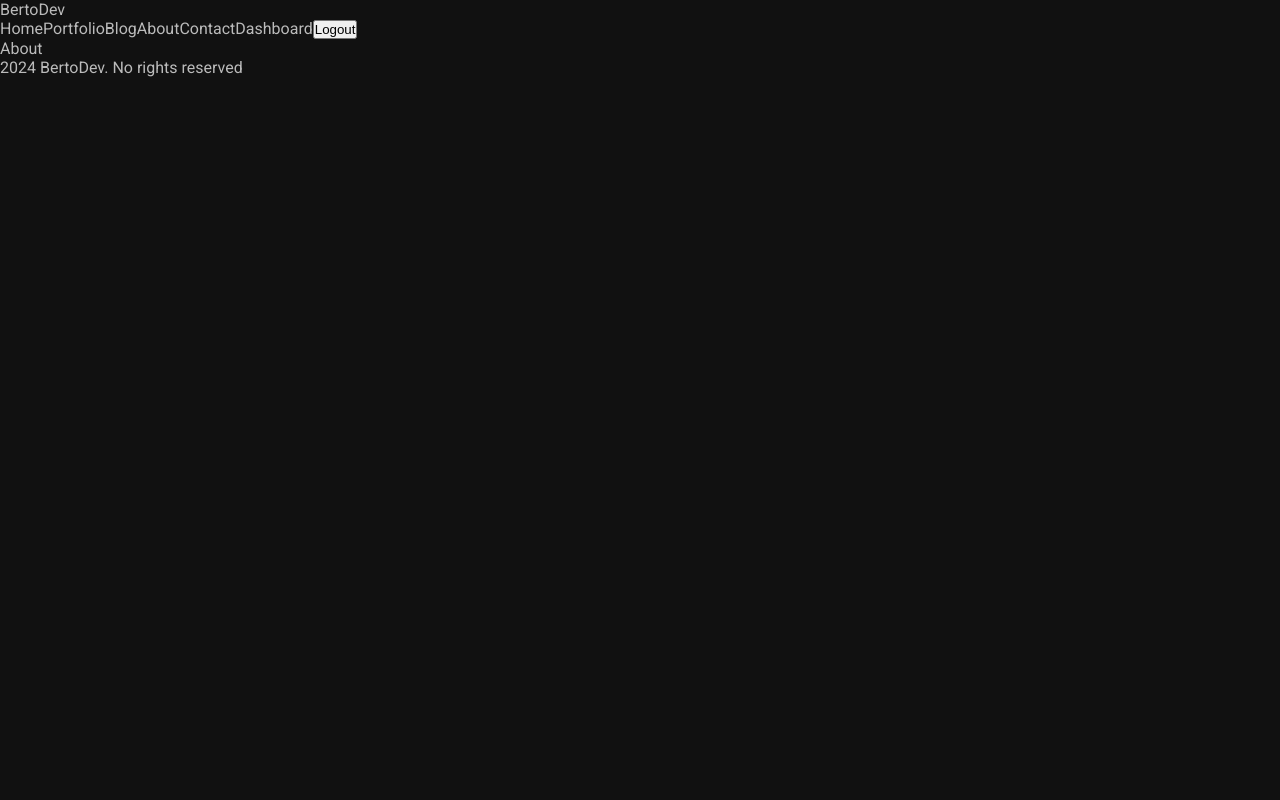
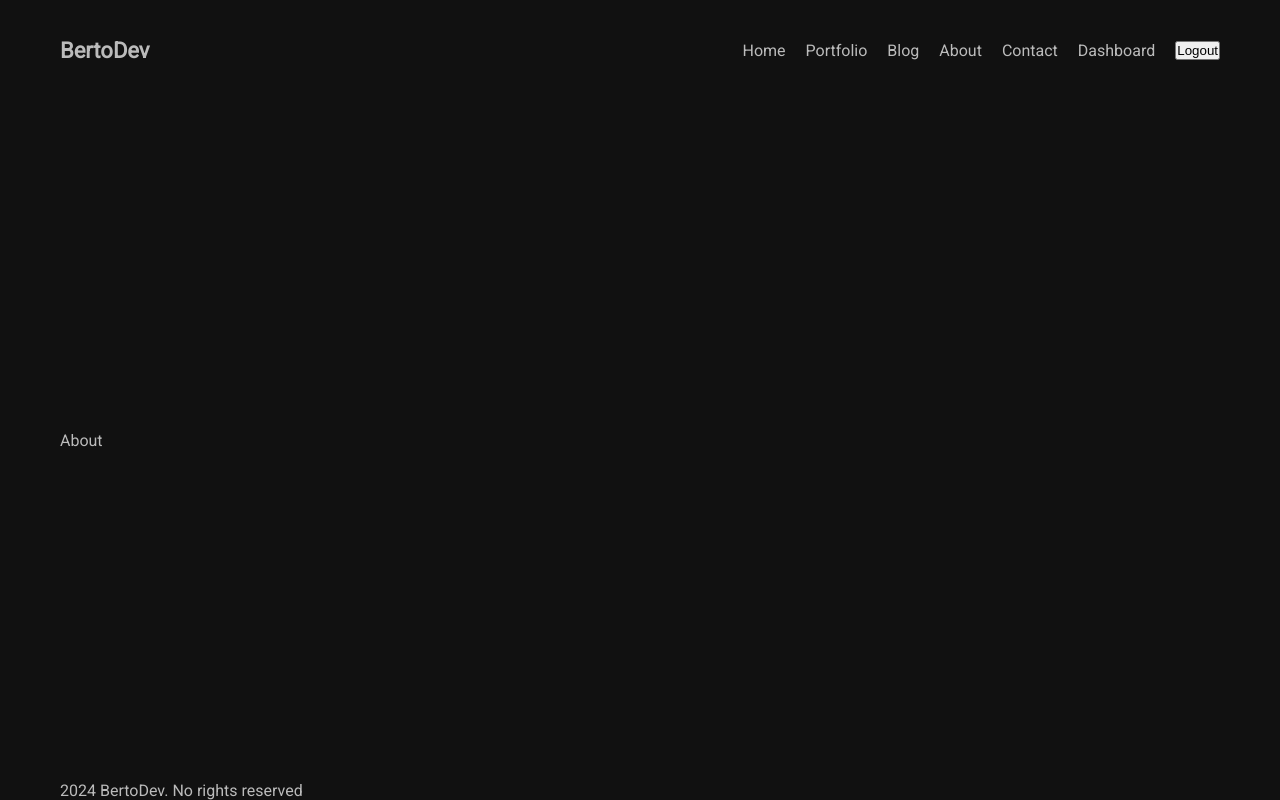
Before and after one commit to BertoRamosM/Next-tutorial-refresh, a Next.js app: page /about in a window 1280 px wide. Built offline with nearby package versions, Linux system fonts and the light colour scheme.

Commit message:
global styles and navbar

```diff
--- /dev/null
+++ b/src/app/dashboard/page.module.css
@@ -0,0 +1,3 @@
+.container{
+
+}
--- a/src/app/globals.css
+++ b/src/app/globals.css
@@ -19,4 +19,11 @@
 }
 
 .container{
+  max-width: 1366px;
+  min-height: 100vh;
+  margin: 0 auto;
+  padding: 0 60px;
+  display: flex;
+  flex-direction: column;
+  justify-content: space-between;
 }
--- a/src/app/portfolio/page.jsx
+++ b/src/app/portfolio/page.jsx
@@ -1,8 +1,10 @@
 import React from 'react'
+import styles from "./page.module.css";
+
 
 const Portfolio = () => {
   return (
-    <div>Portfolio</div>
+    <div className={styles.container}>Portfolio</div>
   )
 }
 
--- /dev/null
+++ b/src/app/portfolio/page.module.css
@@ -0,0 +1,3 @@
+.container{
+
+}
--- a/src/components/footer/Footer.jsx
+++ b/src/components/footer/Footer.jsx
@@ -1,4 +1,6 @@
 import React from 'react'
+import styles from "./footer.module.css";
+
 
 const Footer = () => {
   return (
--- a/src/components/navbar/Navbar.jsx
+++ b/src/components/navbar/Navbar.jsx
@@ -1,6 +1,8 @@
 'use client'
 import Link from 'next/link'
 import React from 'react'
+import styles from "./navbar.module.css";
+
 
 const links = [
   {
@@ -38,16 +40,27 @@
 
 const Navbar = () => {
   return (
-    <div>
-      <Link href="/">BertoDev</Link>
-      <div>
+    <div className={styles.container}>
+      <Link href="/" className={styles.logo}>
+        BertoDev
+      </Link>
+      <div className={styles.links}>
         {links.map((link) => (
-          <Link key={link.id} href={link.url}>{link.title}</Link>
+          <Link key={link.id} href={link.url} className={styles.link}>
+            {link.title}
+          </Link>
         ))}
-        <button onClick={()=>{console.log("logout")}}>Logout</button>
+        <button
+          className={styles.logout}
+          onClick={() => {
+            console.log("logout");
+          }}
+        >
+          Logout
+        </button>
       </div>
     </div>
-  )
+  );
 }
 
 export default Navbar
--- /dev/null
+++ b/src/components/navbar/navbar.module.css
@@ -0,0 +1,17 @@
+.container{
+  height: 100px;
+  display: flex;
+  justify-content: space-between;
+  align-items: center;
+}
+
+.logo{
+  font-weight: bold;
+  font-size: 22px;
+}
+
+.links{
+  display: flex;
+  align-items: center;
+  gap: 20px;
+}
```
Also changed, not shown: src/components/footer/footer.module.css (added).
